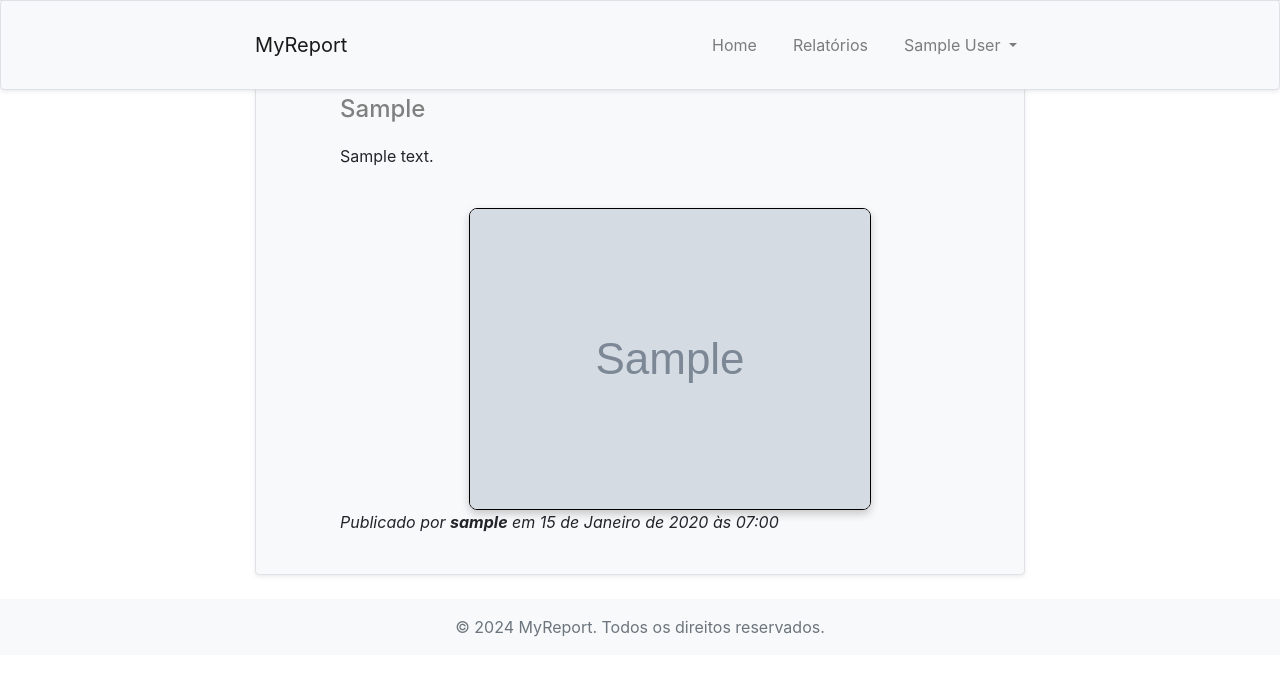
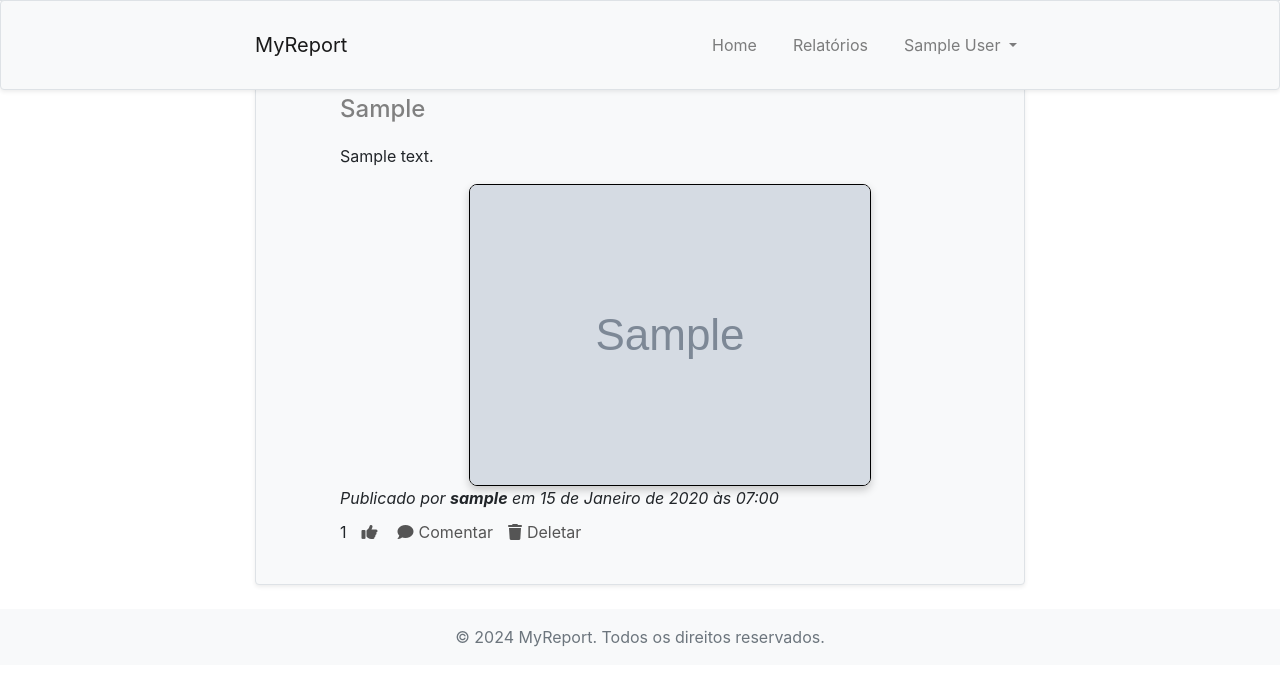
Before and after one commit to PeritoCriminal/NewReport, a Django app: page / in a window 1280 px wide. Shown: the top 686 px of the page. Run offline with Django 5.2, Linux system fonts and the light colour scheme; a user stored in the database is signed in; tables that the repository leaves empty hold one stand-in row (values such as "Sample post"); grey boxes marked "Sample" are stand-in pictures; some libraries are stand-ins or nearby versions.

Commit message:
ajustes postagens, likes e deleção

```diff
--- a/newreportapp/static/css/styles.css
+++ b/newreportapp/static/css/styles.css
@@ -129,3 +129,26 @@ li {
     list-style-type: none;
     margin-left: 20px; /* opcional, para afastar o texto da borda */
 }
+
+.interaction-bar {
+    margin-top: 10px;
+    display: flex;
+    gap: 15px;
+    align-items: center;
+}
+
+.icon-like, .icon-comment, .icon-delete {
+    color: #555;           /* Cor padrão dos ícones */
+    text-decoration: none; /* Remove o sublinhado */
+    font-size: 16px;       /* Tamanho dos ícones */
+    display: flex;
+    align-items: center;
+}
+
+.icon-like:hover, .icon-comment:hover, .icon-delete:hover {
+    color: #007bff;        /* Cor de destaque ao passar o mouse */
+}
+
+.icon-like i, .icon-comment i, .icon-delete i {
+    margin-right: 5px;     /* Espaço entre o ícone e o texto */
+}
--- a/newreportapp/templates/base.html
+++ b/newreportapp/templates/base.html
@@ -8,6 +8,7 @@
     <!-- Bootstrap CSS -->
     <link rel="stylesheet" href="https://stackpath.bootstrapcdn.com/bootstrap/4.5.2/css/bootstrap.min.css">
     <link rel="stylesheet" href="{% static 'css/styles.css' %}">
+    <link rel="stylesheet" href="https://cdnjs.cloudflare.com/ajax/libs/font-awesome/6.0.0-beta3/css/all.min.css">
 </head>
 <body>
     <header class="bg-light border-bottom mb-4">
--- a/newreportapp/templates/home.html
+++ b/newreportapp/templates/home.html
@@ -15,15 +15,30 @@
         {% if posts %}
             <ul>
                 {% for post in posts %}
-                    <li>
+                    <li id="post-{{ post.id }}">
                         {% if post.caption %}
                             <h4 class="titulo-2">{{ post.caption }}</h4>
                         {% endif %}
-                        <p>{{ post.content|linebreaks }}</p>  <!-- Usando o filtro linebreaks para exibir como parágrafos -->
+                        <p>{{ post.content|linebreaks }}</p>
                         {% if post.image %}
-                            <br><img src="{{ post.image.url }}" alt="Imagem do Post" class="imgpost">
+                            <img src="{{ post.image.url }}" alt="Imagem do Post" class="imgpost">
                             <em>Publicado por <strong>{{ post.author.username }}</strong> em {{ post.created_at }}</em>
                         {% endif %}
+                        <div class="interaction-bar">
+                            <span id="likes-count-{{ post.id }}">{{ post.likes_count }}</span>
+                            <a href="#" class="icon-like" data-post-id="{{ post.id }}">
+                                <i class="fas fa-thumbs-up"></i>
+                            </a>
+
+                            <a href="#" class="icon-comment"><i class="fas fa-comment"></i> Comentar</a>
+
+                            <div id="post-{{ post.id }}">
+                            {% if request.user == post.author %}
+                                <a href="#" class="icon-delete delete-post" data-post-id="{{ post.id }}">
+                                    <i class="fas fa-trash"></i> Deletar
+                                </a>
+                            {% endif %}
+                        </div>
                     </li>
                 {% endfor %}
             </ul>
@@ -33,3 +48,54 @@
     {% endif %}
 </div>
 {% endblock content %}
+
+
+{% block scripts %}
+<script>
+    $(document).ready(function() {
+        $('.icon-like').on('click', function(event) {
+            event.preventDefault(); // Impede o recarregamento da página
+
+            const postId = $(this).data('post-id'); // Obtém o ID do post
+
+            $.ajax({
+                url: `/post/${postId}/like/`, // URL para a view de like
+                method: 'GET',
+                success: function(response) {
+                    // Atualiza a contagem de likes
+                    $('#likes-count-' + postId).text(response.likes_count);
+                },
+                error: function(xhr, status, error) {
+                    console.error('Erro ao curtir o post:', error);
+                }
+            });
+        });
+
+        // Lida com a deleção do post
+        $('.delete-post').on('click', function(event) {
+            event.preventDefault(); // Impede o recarregamento da página
+
+            const postId = $(this).data('post-id'); // Obtém o ID do post
+            const confirmed = confirm('Tem certeza que deseja deletar este post?');
+
+            if (confirmed) {
+                // Se confirmado, faz a requisição AJAX para deletar o post
+                $.ajax({
+                    url: `/post/${postId}/delete/`, // URL para a view de deletar
+                    method: 'POST', // Usando POST para deletar
+                    data: {
+                        'csrfmiddlewaretoken': '{{ csrf_token }}' // Inclui o token CSRF
+                    },
+                    success: function(response) {
+                        // Remove o post do DOM ou atualiza a página
+                        $(`#post-${postId}`).remove(); // Supondo que o post tem o id "post-{id}"
+                    },
+                    error: function(xhr, status, error) {
+                        console.error('Erro ao deletar o post:', error);
+                    }
+                });
+            }
+        });
+    });
+</script>
+{% endblock scripts %}
--- a/newreportapp/urls.py
+++ b/newreportapp/urls.py
@@ -2,7 +2,7 @@
 from django.urls import path
 from django.contrib.auth import views as auth_views
 
-from .views import register_user, user_login_view, home_views, edit_user_profile_view, create_post_view
+from .views import register_user, user_login_view, home_views, edit_user_profile_view, create_post_view, post_likes_views, post_delete_views
 
 urlpatterns = [
     # URLs de redefinição de senha com templates personalizados
@@ -31,6 +31,10 @@ urlpatterns = [
     path('account/register/', register_user, name='register'),
     path('account/login/', user_login_view, name='login'),
     path('', home_views, name='home'),
+
+    path('post/<int:post_id>/like/', post_likes_views.post_like, name='post_like'),
+    path('post/<int:post_id>/delete/', post_delete_views, name='post_delete'),  # Rota para deletar
+
     path('account/edit_user_profile/', edit_user_profile_view, name='edit_user_profile'),
     path('create_post', create_post_view, name='create_post'),
 
--- a/newreportapp/views/__init__.py
+++ b/newreportapp/views/__init__.py
@@ -5,4 +5,6 @@ from .index_views import index
 from .user_login_views import user_login_view
 from .edit_user_profile_views import edit_user_profile_view
 from .create_post_views import create_post_view
+from .post_likes_views import post_like
+from .post_delete_views import post_delete_views
 from .decorators import administrator_required, login_forbidden
--- a/newreportapp/views/home_views.py
+++ b/newreportapp/views/home_views.py
@@ -1,4 +1,4 @@
-# newreport/views/home_views.py
+# newreportapp/views/home_views.py
 from django.shortcuts import render
 from newreportapp.models import PostModel
 
--- a/pendencias.txt
+++ b/pendencias.txt
@@ -1,4 +1,6 @@
 O que falta implementar
+segurança no cadatro, verificação de email,
+comentários em postagem,
 Imagem para o usuário,
 Icones para interção entre postagens, curtir, etc...
 Poder deletar postagens
```
Also changed, not shown: newreportapp/views/post_delete_views.py (added, +16 -0 lines), newreportapp/views/post_likes_views.py (added, +22 -0 lines).
